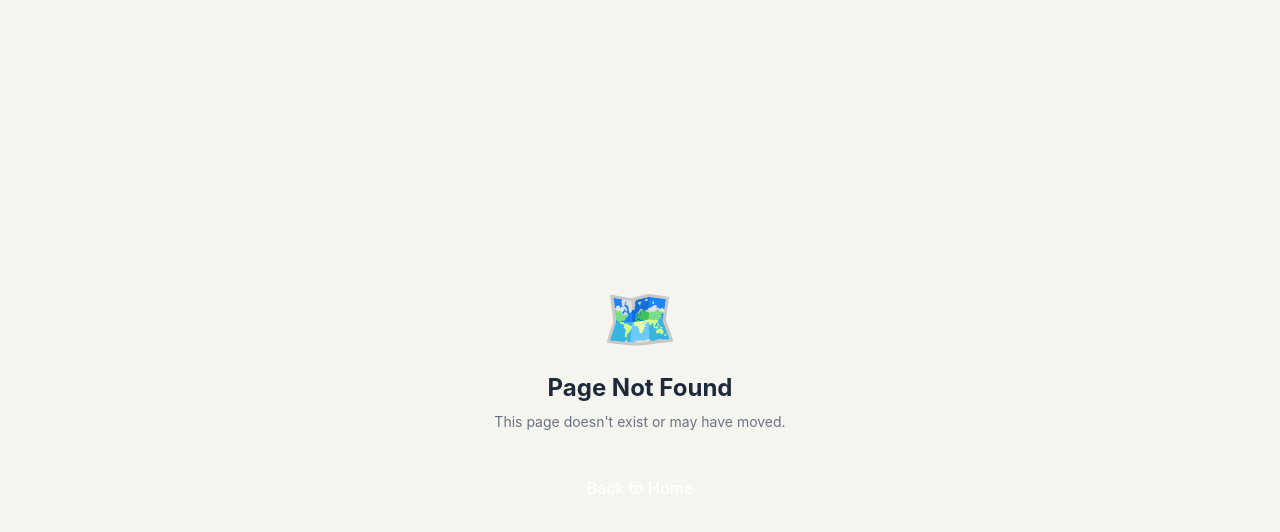
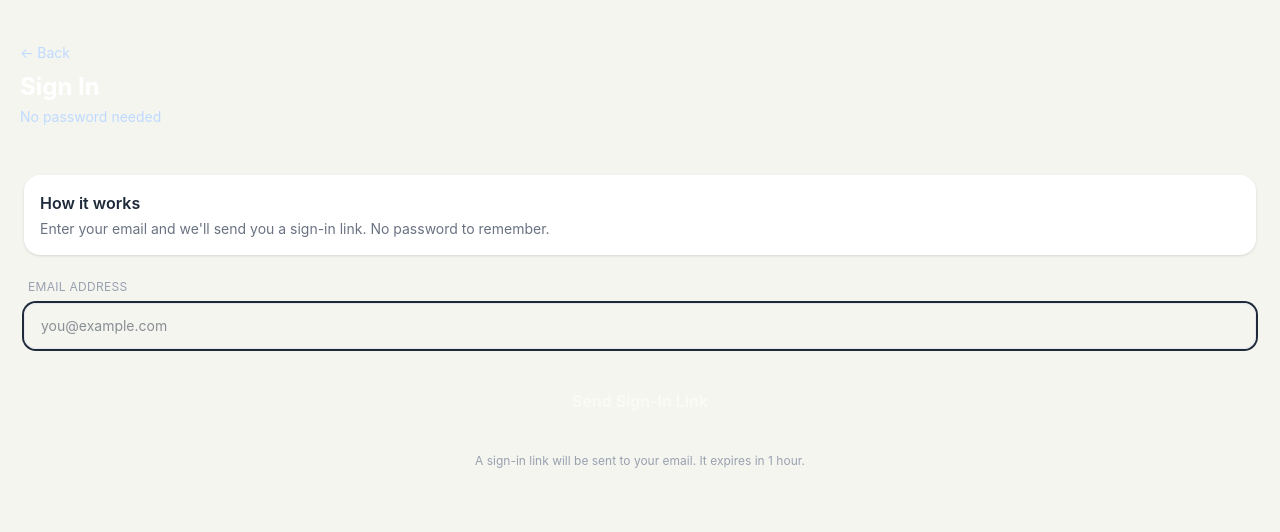
Before and after one commit to ryan-j-parker/baseline, a React (Vite) app in the folder apps/web/: page /sign-in in a window 1280 px wide. Before the commit this address had no page. Shown: the top 532 px of the page. Built offline with nearby package versions, Linux system fonts and the light colour scheme; no server answers.

Commit message:
add supabase auth, magic link sign in, auth callback

```diff
--- a/apps/web/package.json
+++ b/apps/web/package.json
@@ -11,6 +11,7 @@
   },
   "dependencies": {
     "@baseline/core": "workspace:*",
+    "@supabase/supabase-js": "^2.108.2",
     "@tanstack/react-query": "^5.101.0",
     "plausible-tracker": "^0.3.9",
     "react": "^19.2.6",
--- a/apps/web/src/App.tsx
+++ b/apps/web/src/App.tsx
@@ -2,6 +2,8 @@ import { useEffect } from "react";
 import { BrowserRouter, Routes, Route, Navigate, useLocation } from "react-router-dom";
 import { QueryClient, QueryClientProvider } from "@tanstack/react-query";
 import { useUserPrefsStore } from "./stores/useUserPrefsStore";
+import { useAuthStore } from "./stores/useAuthStore";
+import { supabase } from "./lib/supabase";
 import { trackPageView } from "./lib/analytics";
 import VillageSelectScreen from "./screens/VillageSelectScreen";
 import HomeScreen from "./screens/HomeScreen";
@@ -16,20 +18,32 @@ import MapsScreen from "./screens/MapsScreen";
 import SearchScreen from "./screens/SearchScreen";
 import SettingsScreen from "./screens/SettingsScreen";
 import NotFoundScreen from "./screens/NotFoundScreen";
+import SignInScreen from "./screens/SignInScreen";
+import AuthCallbackScreen from "./screens/AuthCallbackScreen";
 import ScrollToTop from "./components/ScrollToTop";
 
 const queryClient = new QueryClient({
   defaultOptions: { queries: { staleTime: 1000 * 60 * 60 * 24 } },
 });
 
-// Separate component so we can use useLocation inside BrowserRouter
 function AppRoutes() {
   const villageId = useUserPrefsStore((s) => s.villageId);
+  const { setUser, setSession } = useAuthStore();
   const location = useLocation();
 
   useEffect(() => {
     trackPageView(location.pathname);
   }, [location.pathname]);
+
+  useEffect(() => {
+    const { data: { subscription } } = supabase.auth.onAuthStateChange(
+      (_event, session) => {
+        setSession(session);
+        setUser(session?.user ?? null);
+      }
+    );
+    return () => subscription.unsubscribe();
+  }, []);
 
   return (
     <>
@@ -50,6 +64,8 @@ function AppRoutes() {
         <Route path="/maps" element={<MapsScreen />} />
         <Route path="/search" element={<SearchScreen />} />
         <Route path="/settings" element={<SettingsScreen />} />
+        <Route path="/sign-in" element={<SignInScreen />} />
+        <Route path="/auth/callback" element={<AuthCallbackScreen />} />
         <Route path="*" element={<NotFoundScreen />} />
       </Routes>
     </>
--- /dev/null
+++ b/apps/web/src/lib/supabase.ts
@@ -0,0 +1,10 @@
+import { createClient } from "@supabase/supabase-js";
+
+const supabaseUrl = import.meta.env.VITE_SUPABASE_URL;
+const supabaseAnonKey = import.meta.env.VITE_SUPABASE_ANON_KEY;
+
+if (!supabaseUrl || !supabaseAnonKey) {
+  throw new Error("Missing Supabase environment variables");
+}
+
+export const supabase = createClient(supabaseUrl, supabaseAnonKey);
--- /dev/null
+++ b/apps/web/src/screens/AuthCallbackScreen.tsx
@@ -0,0 +1,31 @@
+import { useEffect } from "react";
+import { useNavigate } from "react-router-dom";
+import { supabase } from "../lib/supabase";
+import { useAuthStore } from "../stores/useAuthStore";
+
+export default function AuthCallbackScreen() {
+  const navigate = useNavigate();
+  const { setUser, setSession } = useAuthStore();
+
+  useEffect(() => {
+    supabase.auth.getSession().then(({ data: { session } }) => {
+      if (session) {
+        setSession(session);
+        setUser(session.user);
+        navigate("/", { replace: true });
+      } else {
+        navigate("/sign-in", { replace: true });
+      }
+    });
+  }, []);
+
+  return (
+    <div
+      className="min-h-screen flex flex-col items-center justify-center"
+      style={{ backgroundColor: "var(--color-surface)" }}
+    >
+      <p className="text-4xl mb-4">⏳</p>
+      <p className="text-gray-500 text-sm">Signing you in...</p>
+    </div>
+  );
+}
--- a/apps/web/src/screens/SettingsScreen.tsx
+++ b/apps/web/src/screens/SettingsScreen.tsx
@@ -1,19 +1,22 @@
 import { useNavigate } from "react-router-dom";
 import { VILLAGES } from "@baseline/core";
 import { useUserPrefsStore } from "../stores/useUserPrefsStore";
+import { useAuthStore } from "../stores/useAuthStore";
+import { supabase } from "../lib/supabase";
 import type { VillageId } from "@baseline/core";
 
 export default function SettingsScreen() {
   const navigate = useNavigate();
   const villageId = useUserPrefsStore((s) => s.villageId);
   const setVillageId = useUserPrefsStore((s) => s.setVillageId);
+  const { user, signOut } = useAuthStore();
 
   function handleVillageChange(id: VillageId) {
     setVillageId(id);
   }
 
   return (
-    <div className="min-h-screen flex flex-col overflow-y-auto" style={{ backgroundColor: "var(--color-surface)" }}>
+    <div className="min-h-screen flex flex-col" style={{ backgroundColor: "var(--color-surface)" }}>
 
       {/* Header */}
       <div className="px-5 pt-10 pb-4" style={{ backgroundColor: "var(--color-brand)" }}>
@@ -24,7 +27,7 @@ export default function SettingsScreen() {
         <p className="text-blue-200 text-sm mt-1">Manage your BaseLine preferences</p>
       </div>
 
-      <div className="px-4 py-4 flex flex-col gap-6 pb-12">
+      <div className="flex-1 overflow-y-auto px-4 py-4 flex flex-col gap-6 pb-12">
 
         {/* Village selection */}
         <div>
@@ -54,6 +57,38 @@ export default function SettingsScreen() {
                 </div>
               </button>
             ))}
+          </div>
+        </div>
+
+        {/* Account */}
+        <div>
+          <p className="text-xs text-gray-400 uppercase tracking-wide mb-2 px-1">Account</p>
+          <div className="bg-white rounded-2xl px-5 py-4 shadow-sm flex flex-col gap-3">
+            {user ? (
+              <>
+                <div className="flex justify-between items-center">
+                  <span className="text-gray-600 text-sm">Signed in as</span>
+                  <span className="text-gray-800 font-medium text-sm">{user.email}</span>
+                </div>
+                <button
+                  onClick={async () => {
+                    await supabase.auth.signOut();
+                    signOut();
+                  }}
+                  className="w-full py-3 rounded-xl border border-red-200 text-red-500 text-sm font-medium active:scale-95 transition-transform"
+                >
+                  Sign Out
+                </button>
+              </>
+            ) : (
+              <button
+                onClick={() => navigate("/sign-in")}
+                className="w-full py-3 rounded-xl text-white text-sm font-medium active:scale-95 transition-transform"
+                style={{ backgroundColor: "var(--color-brand)" }}
+              >
+                Sign In
+              </button>
+            )}
           </div>
         </div>
 
--- /dev/null
+++ b/apps/web/src/screens/SignInScreen.tsx
@@ -0,0 +1,130 @@
+import { useState } from "react";
+import { useNavigate } from "react-router-dom";
+import { supabase } from "../lib/supabase";
+
+type Step = "enter-email" | "check-email";
+
+export default function SignInScreen() {
+  const navigate = useNavigate();
+  const [email, setEmail] = useState("");
+  const [step, setStep] = useState<Step>("enter-email");
+  const [loading, setLoading] = useState(false);
+  const [error, setError] = useState<string | null>(null);
+
+  async function handleSendLink() {
+    if (!email.trim()) return;
+    setLoading(true);
+    setError(null);
+
+    const { error } = await supabase.auth.signInWithOtp({
+      email: email.trim(),
+      options: {
+        emailRedirectTo: "https://onisland.io/auth/callback",
+      },
+    });
+
+    setLoading(false);
+
+    if (error) {
+      setError(error.message);
+      return;
+    }
+
+    setStep("check-email");
+  }
+
+  if (step === "check-email") {
+    return (
+      <div
+        className="min-h-screen flex flex-col items-center justify-center px-6 text-center"
+        style={{ backgroundColor: "var(--color-surface)" }}
+      >
+        <p className="text-5xl mb-6">📬</p>
+        <h1 className="text-2xl font-bold text-gray-800 mb-2">Check your email</h1>
+        <p className="text-gray-500 text-sm mb-2">
+          We sent a sign-in link to:
+        </p>
+        <p className="font-semibold text-gray-800 mb-6">{email}</p>
+        <p className="text-gray-400 text-xs mb-8">
+          Tap the link in the email to sign in. You can close this tab.
+        </p>
+        <button
+          onClick={() => setStep("enter-email")}
+          className="text-sm text-blue-500 active:opacity-70"
+        >
+          Use a different email
+        </button>
+      </div>
+    );
+  }
+
+  return (
+    <div
+      className="min-h-screen flex flex-col"
+      style={{ backgroundColor: "var(--color-surface)" }}
+    >
+      {/* Header */}
+      <div className="px-5 pt-10 pb-4" style={{ backgroundColor: "var(--color-brand)" }}>
+        <button
+          onClick={() => navigate(-1)}
+          className="text-blue-200 text-sm mb-2 active:opacity-70"
+        >
+          ← Back
+        </button>
+        <h1 className="text-2xl font-bold text-white">Sign In</h1>
+        <p className="text-blue-200 text-sm mt-1">No password needed</p>
+      </div>
+
+      <div className="px-6 py-8 flex flex-col gap-6">
+
+        {/* Explainer */}
+        <div className="bg-white rounded-2xl p-4 shadow-sm">
+          <p className="font-semibold text-gray-800 mb-1">How it works</p>
+          <p className="text-gray-500 text-sm">
+            Enter your email and we'll send you a sign-in link. No password to remember.
+          </p>
+        </div>
+
+        {/* Email input */}
+        <div className="flex flex-col gap-2">
+          <label className="text-xs text-gray-400 uppercase tracking-wide px-1">
+            Email Address
+          </label>
+          <input
+            type="email"
+            placeholder="you@example.com"
+            value={email}
+            onChange={(e) => setEmail(e.target.value)}
+            onKeyDown={(e) => e.key === "Enter" && handleSendLink()}
+            autoFocus
+            autoCapitalize="none"
+            autoCorrect="off"
+            className="w-full px-4 py-3 rounded-xl border border-gray-200 text-gray-800 text-sm focus:outline-none focus:ring-2"
+            style={{ "--tw-ring-color": "var(--color-brand)" } as React.CSSProperties}
+          />
+        </div>
+
+        {/* Error */}
+        {error && (
+          <div className="bg-red-50 border border-red-200 rounded-xl px-4 py-3">
+            <p className="text-red-600 text-sm">{error}</p>
+          </div>
+        )}
+
+        {/* Submit */}
+        <button
+          onClick={handleSendLink}
+          disabled={loading || !email.trim()}
+          className="w-full py-4 rounded-2xl text-white font-semibold text-base active:scale-95 transition-transform disabled:opacity-50"
+          style={{ backgroundColor: "var(--color-brand)" }}
+        >
+          {loading ? "Sending..." : "Send Sign-In Link"}
+        </button>
+
+        <p className="text-center text-gray-400 text-xs">
+          A sign-in link will be sent to your email. It expires in 1 hour.
+        </p>
+      </div>
+    </div>
+  );
+}
--- /dev/null
+++ b/apps/web/src/stores/useAuthStore.ts
@@ -0,0 +1,24 @@
+import { create } from "zustand";
+import { persist } from "zustand/middleware";
+import type { User, Session } from "@supabase/supabase-js";
+
+type AuthState = {
+  user: User | null;
+  session: Session | null;
+  setUser: (user: User | null) => void;
+  setSession: (session: Session | null) => void;
+  signOut: () => void;
+};
+
+export const useAuthStore = create<AuthState>()(
+  persist(
+    (set) => ({
+      user: null,
+      session: null,
+      setUser: (user) => set({ user }),
+      setSession: (session) => set({ session }),
+      signOut: () => set({ user: null, session: null }),
+    }),
+    { name: "baseline-auth" }
+  )
+);
```
Also changed, not shown: 2 other files (tests, documents, lock files or other folders). Lines whose indentation alone changed are shown as unchanged.
